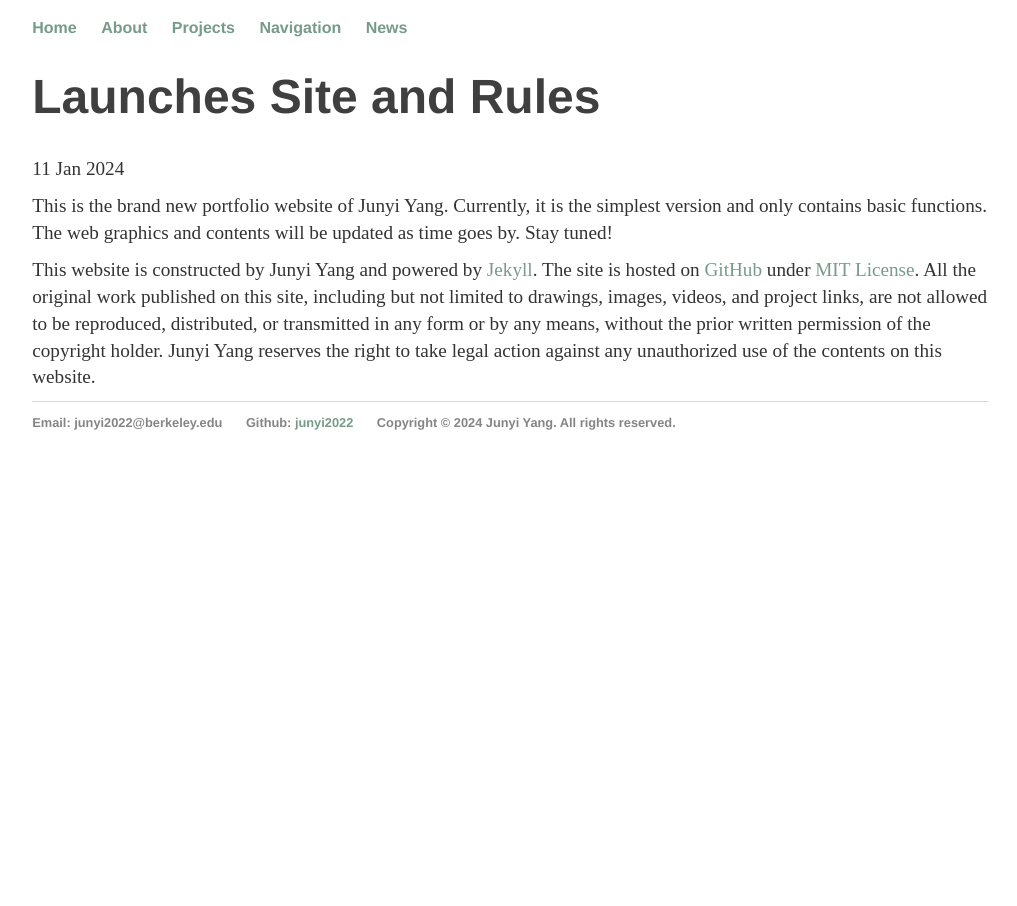
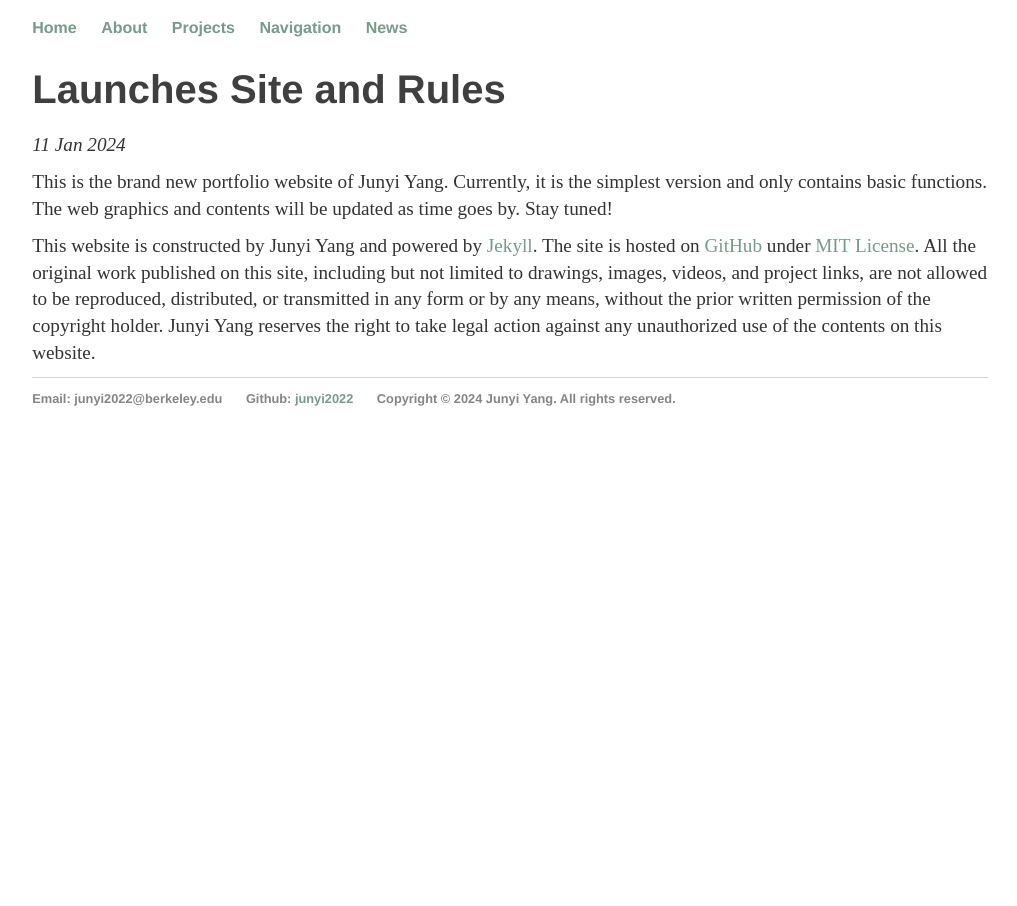
Before and after one commit to junyi2022/junyi2022.github.io, a Jekyll site: the page built from _posts/2024-01-11-junyi-yang-site-launched.md, in a window 1280 px wide. Shown: the whole page, without its empty margins (130-1147 px from the left). Built offline with Jekyll 4.4.1, drawn with Linux system fonts in a browser that asks for light colours.

Commit message:
update font size

```diff
--- a/_layouts/post.html
+++ b/_layouts/post.html
@@ -1,8 +1,8 @@
 ---
 layout: default
 ---
-<h1>{{ page.title }}</h1>
-<p class="meta">{{ page.date | date_to_string }}</p>
+<h2>{{ page.title }}</h2>
+<p class="meta"><em>{{ page.date | date_to_string }}</em></p>
 
 <div class="post">
   {{ content }}
```
